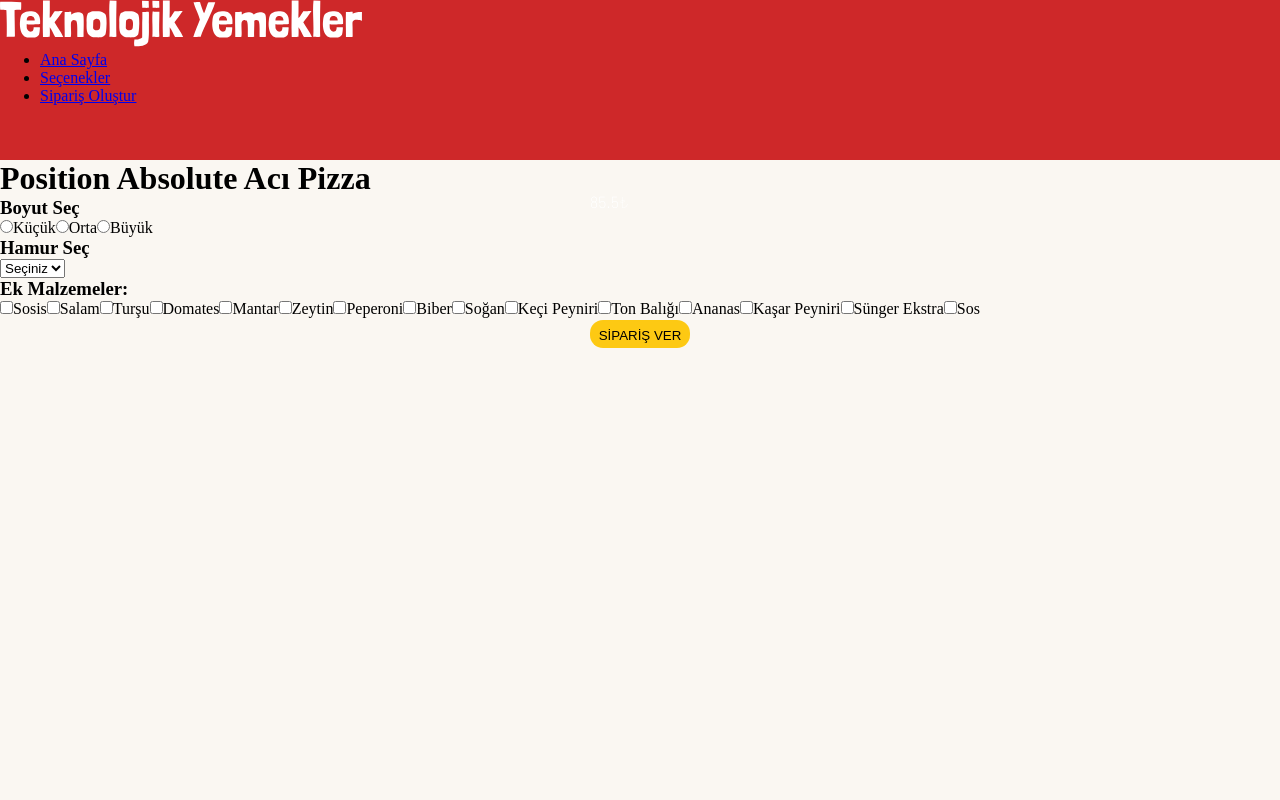
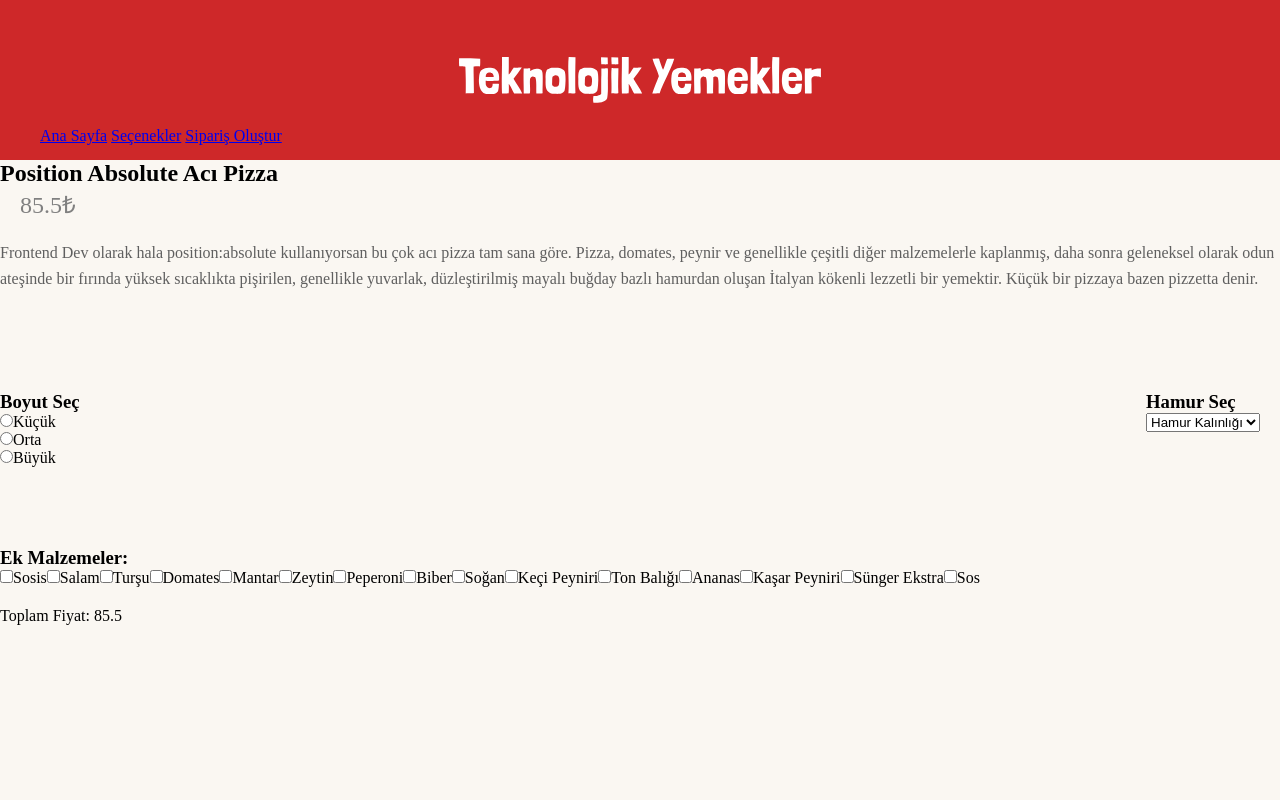
Before and after one commit to mdortca/fsweb-s8-challenge-pizza, a React (Vite) app: page /SiparisFormu in a window 1280 px wide. Shown: the top 800 px of the page. Built offline with nearby package versions, Linux system fonts and the light colour scheme; a web font is replaced by a local one.

Commit message:
SiparisFormu css düzenlemesi part 1

```diff
--- a/src/Components/AnaSayfa.css
+++ b/src/Components/AnaSayfa.css
@@ -17,7 +17,7 @@
     height: auto;
 }
 
-p {
+p.mr {
     font-family: "Barlow", serif;
     font-weight: 100;
     font-style: normal;
@@ -32,6 +32,10 @@ p {
 }
 .alttaki{
     position: absolute;
+    font-weight: 100;
+    font-style: normal;
+    font-family: "Barlow", serif;
+    color: white;
     top: 31%;
     left: 50%;
     transform: translateX(-50%);
@@ -39,11 +43,18 @@ p {
     height: auto;
 }
 
-button{
+.aciktim{
+    background-color: #FDC913;
     position: absolute;
+    display: flex;
     top: 40%;
     left: 50%;
     transform: translateX(-50%);
     width: 100px;
     height: auto;
+    border-radius: 10px;
+    border:none;
+    align-items: center;
+    justify-content: center;
+    padding: 1%;
 }
--- a/src/Components/AnaSayfa.jsx
+++ b/src/Components/AnaSayfa.jsx
@@ -15,9 +15,9 @@ export default function AnaSayfa() {
     return (
       <div className="ana-sayfa-container">
         <img src={logo} alt="Logo" className="logo"/>
-        <p>KOD ACIKTIRIR</p>
+        <p className="mr">KOD ACIKTIRIR</p>
         <p className="alttaki"> PİZZA,DOYURUR</p>
-        <button onClick={handleButtonClick}>ACIKTIM</button>
+        <button className="aciktim" onClick={handleButtonClick}>ACIKTIM</button>
       </div>
     );
 }
--- a/src/Components/SiparisFormu.css
+++ b/src/Components/SiparisFormu.css
@@ -1,18 +1,42 @@
 
 
-.background {
+.all-one {
     display: flex;
     flex-direction: column;
     height: 100vh;
+}
 
 
-}
-/* kod1 %20 kırmızı*/
+
+
 
 .top-div {
-    flex: 0 0 20%;
-    background-color: #CE2829;
-  }
+  flex: 0 0 20%;
+  background-color: #CE2829;
+  display: flex;
+  justify-content: center;
+  align-items: center;
+  position: relative;
+  height: 100px;
+}
+
+.logo2 {
+  position: absolute;
+  top: 50%;
+  left: 50%;
+  transform: translate(-50%, -50%);
+}
+
+.navigation ul {
+  position: absolute;
+  left: 0px;
+  top: 85%;
+  transform: translateY(-50%);
+  display: flex;
+  gap: 4px;
+  list-style-type: none;
+}
+
 
   .bottom-div {
     flex: 1;
@@ -21,20 +45,63 @@
 
 
 
+  .boyut-sec,
+  .hamur-sec {
+    display: flex;
+    flex-direction: column;
+    margin-right: 20px;
+  }
+
+form {
+    display: flex;
+    flex-direction: column;
+    gap: 20px;
+}
+.boyut-hamur-row {
+    margin-top: 100px;
+    display: flex;
+    justify-content: space-between;
+    gap: 20px;
+}
+.ek-malzemeler{
+  margin-top: 60px;
+}
 
 
 
+  .siparis-ver{
+    background-color: #FDC913;
+    border-radius: 0;
+    border: none;
+    padding: 5px;
+    margin: 240px;
+    padding-top: 8px;
+    top: 60%;
+  }
 
 
+  .aciPizza-container {
+    display: flex;
+    justify-content: space-between;
+    align-items: flex-start;
+    margin: 20px;
+  }
 
+  .aciPizza {
+    display: flex;
+    font-size: 24px;
+    font-weight: bold;
+  }
 
+  .fiyat {
+    font-size: 24px;
+    color: grey;
+    margin-left: 20px;
+  }
 
-
-
-  button{
-    background-color: #FDC913;
-    border-radius: 13px;
-    border: none;
-    padding: 5px;
-    padding-top: 8px;
+  .aciklama {
+    display: flex;
+    margin-top: 20px;
+    color: #5F5F5F;
+    line-height: 1.6;
   }
--- a/src/Components/SiparisFormu.jsx
+++ b/src/Components/SiparisFormu.jsx
@@ -94,7 +94,7 @@ export default function SiparisFormu() {
   }
 
     return (
-    <div className="background">
+    <div className="all-one">
 
 
       <div className="top-div"> {/* top-div */}
@@ -112,10 +112,23 @@ export default function SiparisFormu() {
 
       <div className="bottom-div">
               <h1 className="aciPizza">Position Absolute Acı Pizza</h1>
-        <p className="fiyatRengi">{pizzaPrice}₺</p>
+              <p className="fiyat">{pizzaPrice}₺</p>
+
+              <p className="aciklama" style={{ color: "#5F5F5F" }}>
+                    Frontend Dev olarak hala position:absolute kullanıyorsan bu çok acı
+                    pizza tam sana göre. Pizza, domates, peynir ve genellikle çeşitli
+                    diğer malzemelerle kaplanmış, daha sonra geleneksel olarak odun
+                    ateşinde bir fırında yüksek sıcaklıkta pişirilen, genellikle
+                    yuvarlak, düzleştirilmiş mayalı buğday bazlı hamurdan oluşan İtalyan
+                    kökenli lezzetli bir yemektir. Küçük bir pizzaya bazen pizzetta
+                    denir.
+                  </p>
+
+
         <form onSubmit={handleFormSubmit}>
             {/* Siparis Formunun içerigi burada */}
-            <div>
+          <div className="boyut-hamur-row">
+            <div className="boyut-sec">
               <h3>Boyut Seç</h3>
               <label>
                 <input
@@ -148,17 +161,19 @@ export default function SiparisFormu() {
                 Büyük
               </label>
             </div>
-            <div>
-            <h3>Hamur Seç</h3>
+            <div className="hamur-sec">
+            < h3>Hamur Seç</h3>
               <select value={hamur} onChange={handleHamurChange} disabled={submitting}>
-              <option value="">Seçiniz</option>
+                <option value="">Hamur Kalınlığı</option>
                 <option value="İnce">İnce</option>
                 <option value="Orta">Orta</option>
                 <option value="Kalın">Kalın</option>
               </select>
+            </div>
+          </div>
 
-            </div>
-            <div>
+
+            <div className="ek-malzemeler">
             <h3>Ek Malzemeler:</h3>
             {['Sosis', 'Salam', 'Turşu', 'Domates', 'Mantar', 'Zeytin', 'Peperoni', 'Biber', 'Soğan', 'Keçi Peyniri', 'Ton Balığı', 'Ananas', 'Kaşar Peyniri', 'Sünger Ekstra', 'Sos'].map((malzeme) => (
               <label key={malzeme}>
@@ -173,8 +188,8 @@ export default function SiparisFormu() {
             ))}
           </div>
           {hataMesaji && <p style={{ color: 'blue' }}>{hataMesaji}</p>}
-              <p> {toplamFiyat}</p> {/* TOPLAM SİPARİŞ FİYATI */}
-            <button type="submit" disabled={submitting} >SİPARİŞ VER </button>
+              <p>Toplam Fiyat: {toplamFiyat}</p> {/* TOPLAM SİPARİŞ FİYATI */}
+            <button className="siparis-ver" type="submit" disabled={submitting} >SİPARİŞ VER </button>
 
         </form>
       </div>
```
Lines whose indentation alone changed are shown as unchanged.
